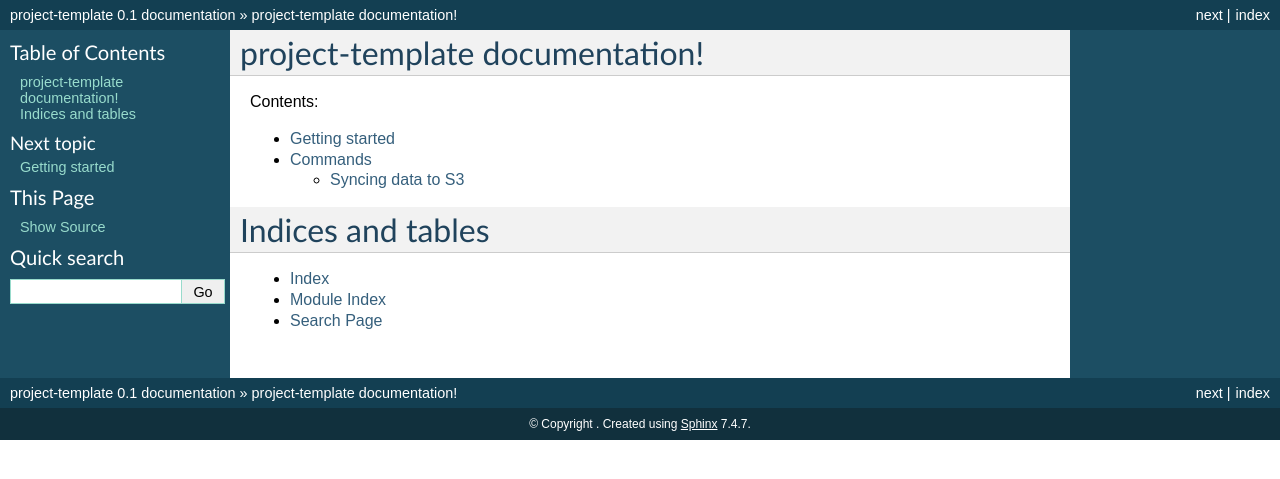
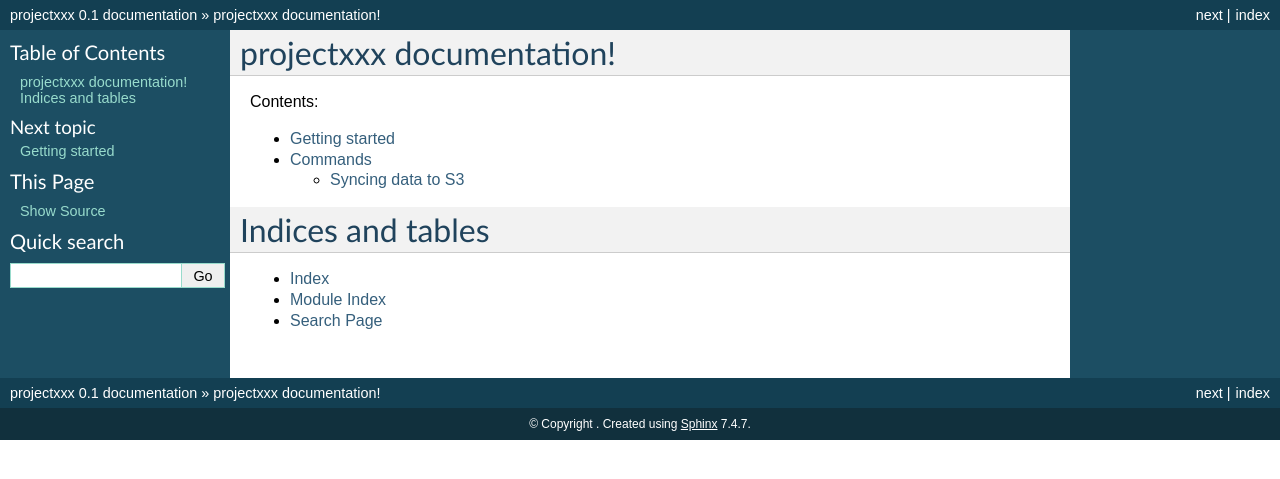
Before and after one commit to di-factory/project-template, a Sphinx documentation site: the page built from docs/index.rst, in a window 1280 px wide. Shown: the top 479 px of the page. Built offline with Sphinx 7.4.7, drawn with Linux system fonts in a browser that asks for light colours.

Commit message:
Add raw data

```diff
--- a/docs/conf.py
+++ b/docs/conf.py
@@ -1,6 +1,6 @@
 # -*- coding: utf-8 -*-
 #
-# project-template documentation build configuration file, created by
+# projectxxx documentation build configuration file, created by
 # sphinx-quickstart.
 #
 # This file is execfile()d with the current directory set to its containing dir.
@@ -41,7 +41,7 @@ source_suffix = '.rst'
 master_doc = 'index'
 
 # General information about the project.
-project = u'project-template'
+project = u'projectxxx'
 
 # The version info for the project you're documenting, acts as replacement for
 # |version| and |release|, also used in various other places throughout the
@@ -164,7 +164,7 @@ html_static_path = ['_static']
 # html_file_suffix = None
 
 # Output file base name for HTML help builder.
-htmlhelp_basename = 'project-templatedoc'
+htmlhelp_basename = 'projectxxxdoc'
 
 
 # -- Options for LaTeX output --------------------------------------------------
@@ -184,8 +184,8 @@ latex_elements = {
 # (source start file, target name, title, author, documentclass [howto/manual]).
 latex_documents = [
     ('index',
-     'project-template.tex',
-     u'project-template Documentation',
+     'projectxxx.tex',
+     u'projectxxx Documentation',
      u"∂i~f", 'manual'),
 ]
 
@@ -215,7 +215,7 @@ latex_documents = [
 # One entry per manual page. List of tuples
 # (source start file, name, description, authors, manual section).
 man_pages = [
-    ('index', 'project-template', u'project-template Documentation',
+    ('index', 'projectxxx', u'projectxxx Documentation',
      [u"∂i~f"], 1)
 ]
 
@@ -229,8 +229,8 @@ man_pages = [
 # (source start file, target name, title, author,
 #  dir menu entry, description, category)
 texinfo_documents = [
-    ('index', 'project-temmplate', u'project-template Documentation',
-     u"∂i~f", 'project-template',
+    ('index', 'projectxxx', u'projectxxx Documentation',
+     u"∂i~f", 'projectxxx',
      'A short description of the project.', 'Miscellaneous'),
 ]
 
--- a/docs/index.rst
+++ b/docs/index.rst
@@ -1,9 +1,9 @@
-.. project-template documentation master file, created by
+.. projectxxx documentation master file, created by
    sphinx-quickstart.
    You can adapt this file completely to your liking, but it should at least
    contain the root `toctree` directive.
 
-project-template documentation!
+projectxxx documentation!
 ==============================================
 
 Contents:
--- a/requirements.txt
+++ b/requirements.txt
@@ -5,7 +5,6 @@
 # external requirements
 scikit-learn
 pycaret
-awscli
 click
 Sphinx
 coverage
@@ -22,5 +21,9 @@ prophet
 #ydata-profiling
 dvc
 
+#for AWS conection
+awscli
+dvc-s3
+
 # for ml profiling
 mlflow
```
Also changed, not shown: README.md (+1 -1 lines), 5 other files.
